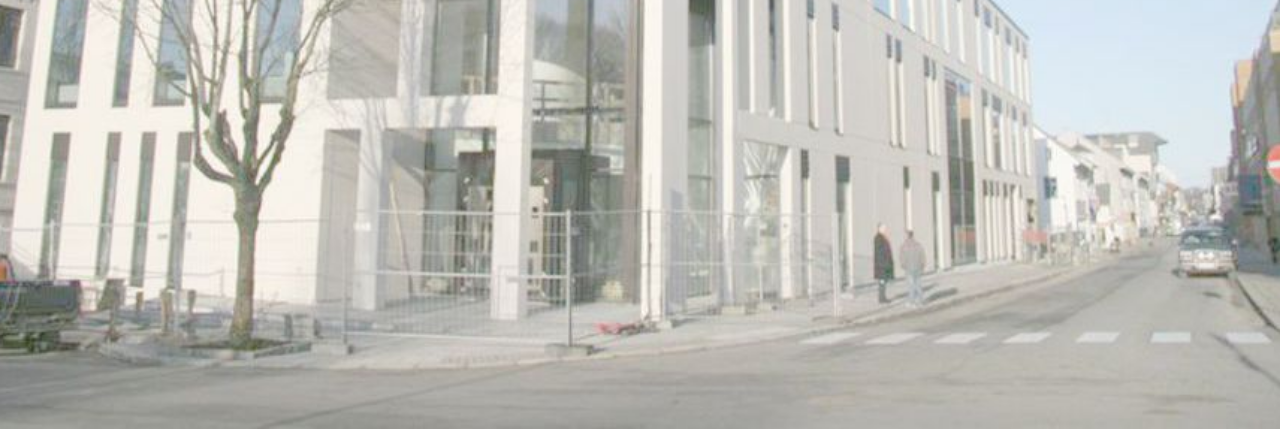
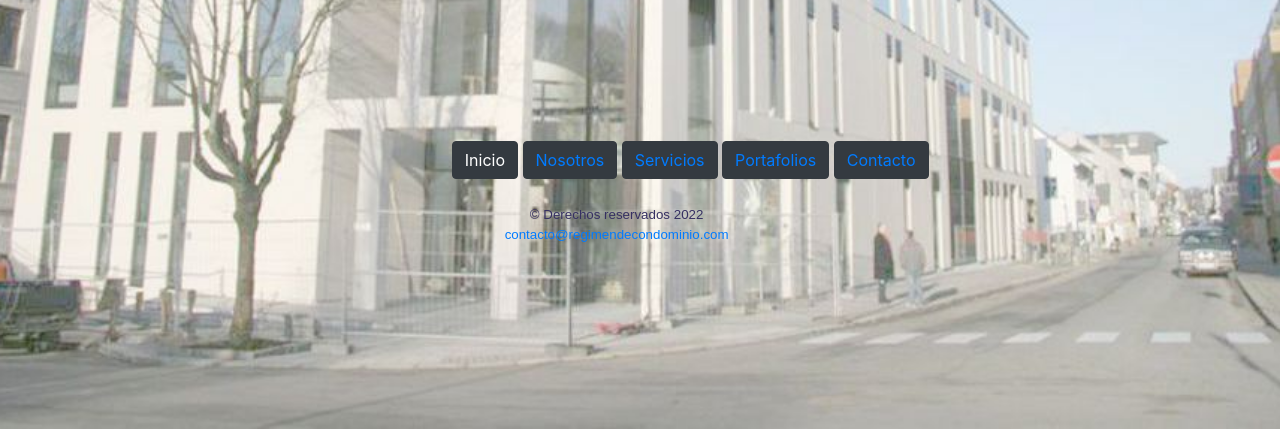
Before and after one commit to Akrucosa/proyectoCoderhouse, a plain HTML site: page index.html in a window 1280 px wide. Shown: the part 371-800 px from the top of the page. Drawn offline with nearby package versions, Linux system fonts and the light colour scheme.

Commit message:
26 de junio de 2022
Preparado para entrega de desafío.

```diff
--- a/css/estilo.scss
+++ b/css/estilo.scss
@@ -1,4 +1,5 @@
+@import "../css/scss/variables";
 @import "../css/scss/fonts";
 @import "../css/scss/body";
-@import "../css/scss/variables";
 @import "../css/scss/menu";
+@import "../css/scss/footer";
--- a/css/scss/_body.scss
+++ b/css/scss/_body.scss
@@ -49,7 +49,7 @@ html {
         color: $azul1;
         text-align: start;
         position: absolute;
-        margin-top: 23%;
+        margin-top: 20%;
         margin-left: 35%;
       }
 
--- /dev/null
+++ b/css/scss/_footer.scss
@@ -0,0 +1,18 @@
+div {
+ h5 {
+    position: absolute;
+    width: 40%;
+    height: 10px;
+    display: flex;
+    flex-direction: column;
+    margin-top: 45%;
+    margin-left: 27%;
+    justify-content: space-evenly;
+    flex-wrap: nowrap;
+    font-family: Arial, Helvetica, sans-serif;
+    font-size: smaller;
+    color: $azul3;
+    text-align: center;
+    line-height: 1.5em;
+  }
+}
```
Also changed, not shown: css/estilo.css, 1 other file.
